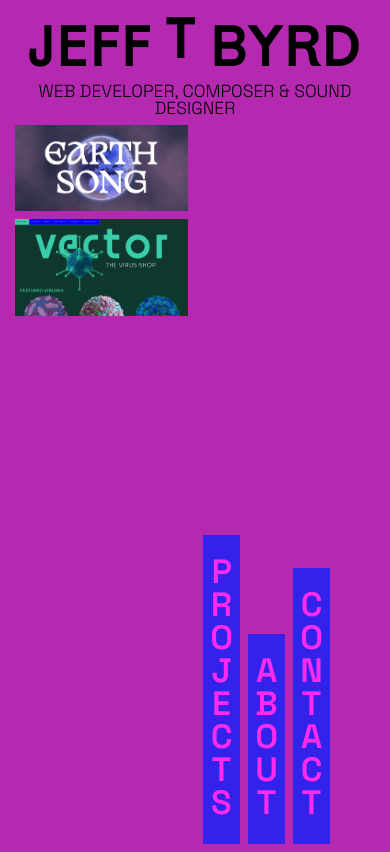
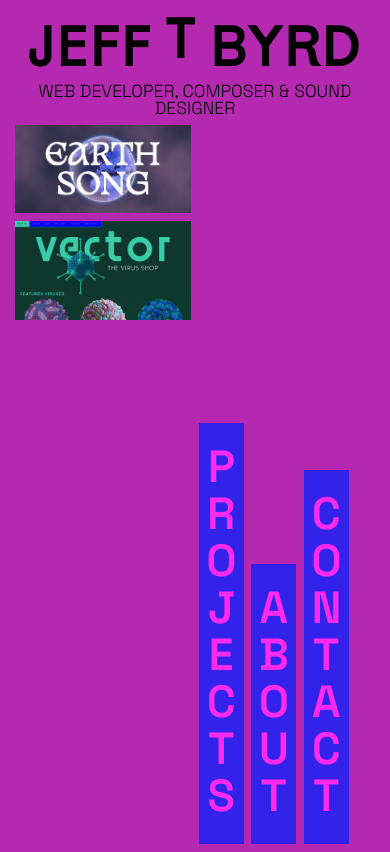
Before and after one commit to jefftbyrd/jefftbyrd.com, a Next.js app: page / in a window 390 px wide. Built offline with nearby package versions, Linux system fonts and the light colour scheme; no server answers.

Commit message:
adjust homepage styles

```diff
--- a/src/app/page.tsx
+++ b/src/app/page.tsx
@@ -25,7 +25,7 @@ type PropsFeaturedProject = {
 const MenuItem = (props: PropsMenuItem) => {
   return (
     <motion.div
-      className={`${styles.menuItem} bg-(--color-foreground) pb-8 lg:text-[4.1em] text-4xl md:text-6xl uppercase tracking-[-10px] md:tracking-[-28px] w-full bottom-0`}
+      className={`${styles.menuItem} bg-(--color-foreground) pb-8 lg:text-[4.1em] text-5xl md:text-6xl uppercase tracking-[-10px] md:tracking-[-28px] bottom-0`}
       initial={{ y: 1000 }}
       animate={{ y: 0 }}
       transition={{
@@ -89,7 +89,7 @@ export default async function Index() {
         </section>
       </div>
 
-      <div className="grid grid-cols-2 gap-4 md:grid-cols-7 md:gap-4 px-4 md:px-24 align-items-start relative">
+      <div className="grid grid-cols-2 gap-2 md:grid-cols-7 md:gap-4 px-4 md:px-24 align-items-end ">
         <div className="grid gap-2 lg:mb-18 md:col-span-4">
           <FeaturedProject
             url={`/projects/earthsong/`}
```
